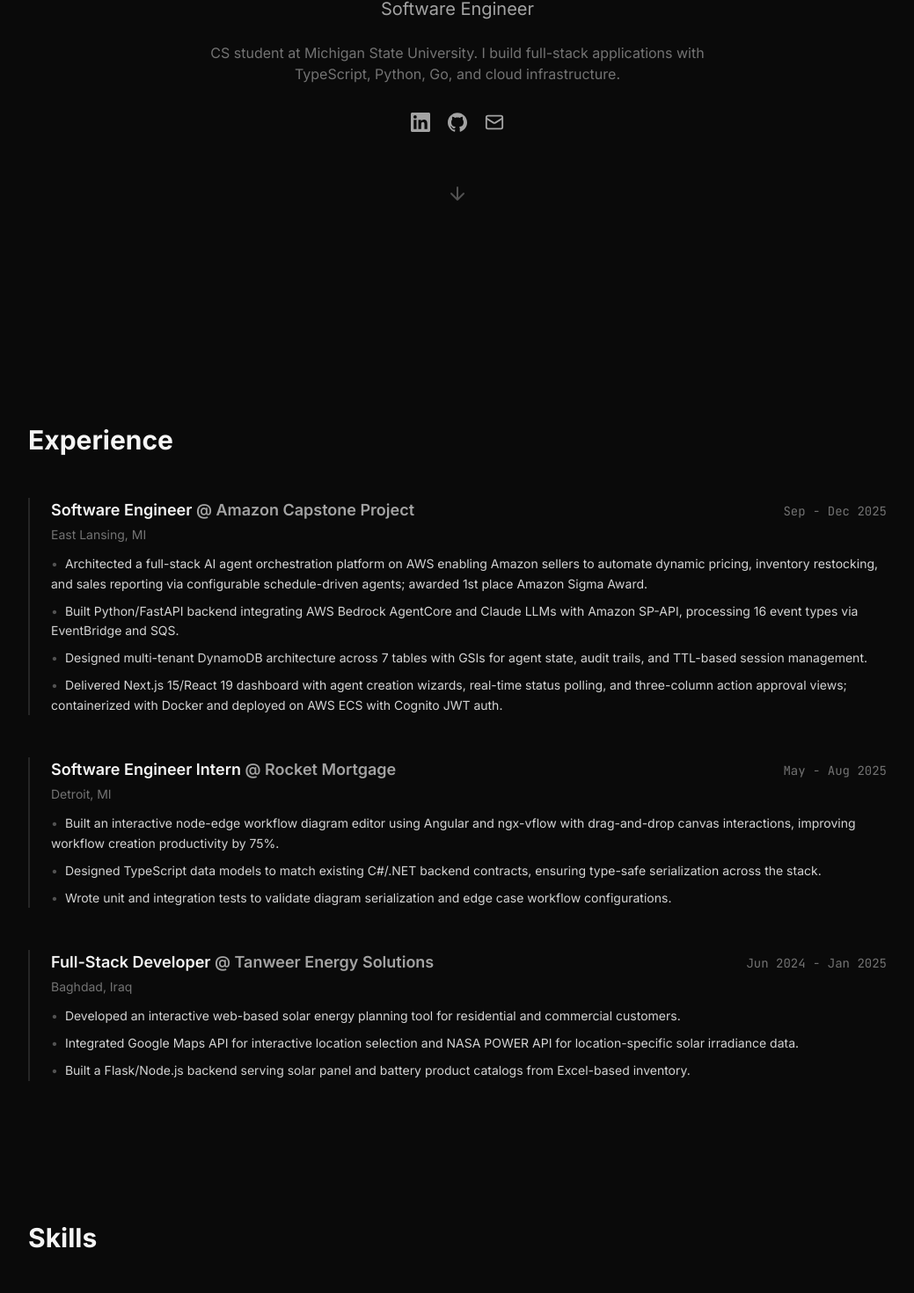
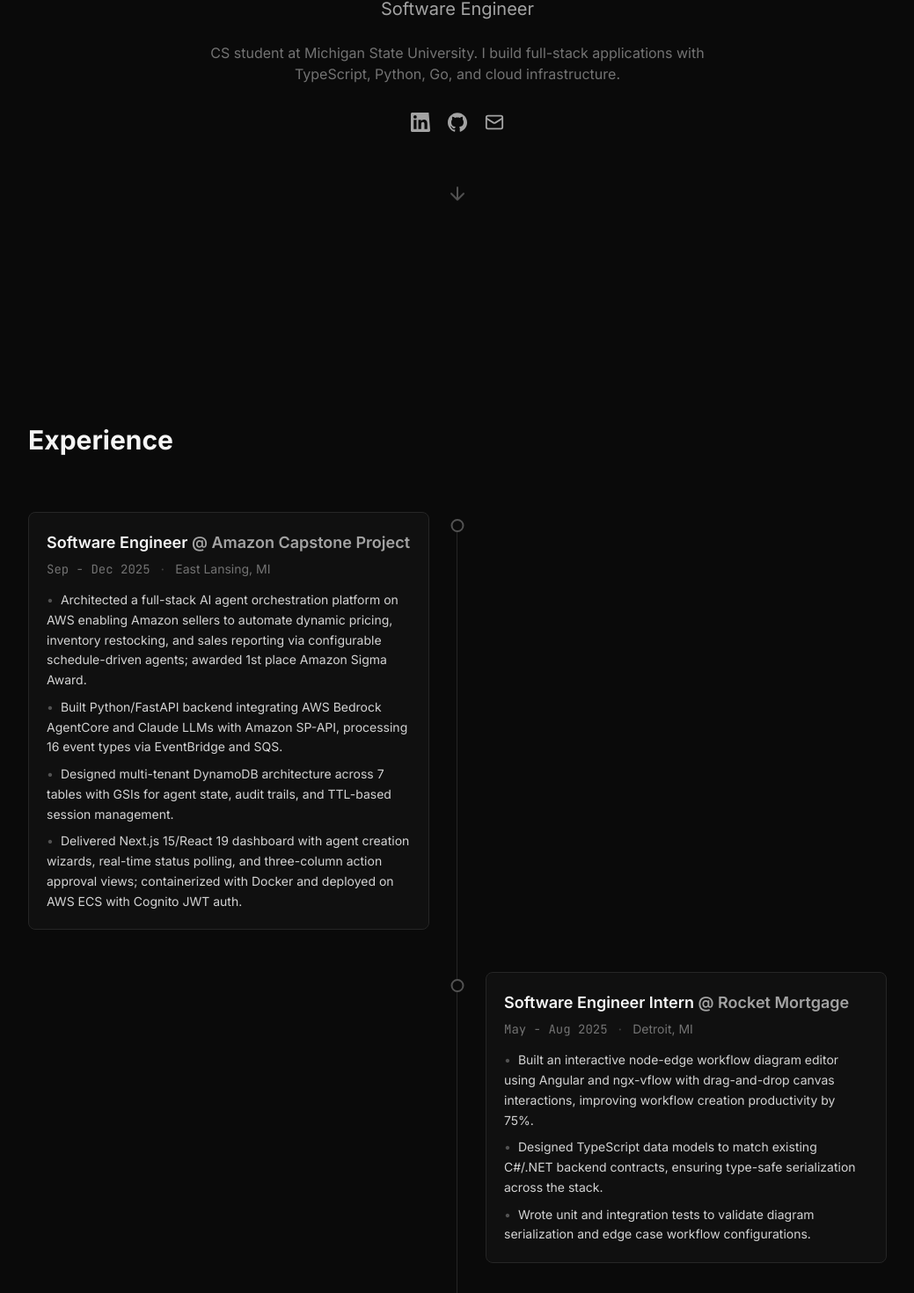
Before and after one commit to ziad-bakki/React-Portfolio, a Next.js app: page / in a window 1280 px wide. Shown: the part 398-1868 px from the top of the page at 88% size, without its empty margins (120-1159 px from the left). Built offline with nearby package versions, Linux system fonts and the light colour scheme.

Commit message:
added animations and changed the experiences section to a timeline

```diff
--- a/package.json
+++ b/package.json
@@ -9,6 +9,7 @@
     "lint": "next lint"
   },
   "dependencies": {
+    "motion": "^12.38.0",
     "next": "^15.1.6",
     "react": "^19.0.0",
     "react-dom": "^19.0.0"
--- a/src/components/ContactSection.tsx
+++ b/src/components/ContactSection.tsx
@@ -1,18 +1,30 @@
+"use client";
+
+import { motion } from "motion/react";
+
 export function ContactSection() {
   return (
     <section className="mx-auto max-w-5xl px-6 py-20">
-      <div className="rounded-xl border border-neutral-800 bg-neutral-900/50 p-10 text-center">
+      <motion.div
+        className="rounded-xl border border-neutral-800 bg-neutral-900/50 p-10 text-center"
+        initial={{ opacity: 0, y: 30 }}
+        whileInView={{ opacity: 1, y: 0 }}
+        viewport={{ once: true, margin: "-100px" }}
+        transition={{ duration: 0.5 }}
+      >
         <h2 className="mb-4 text-3xl font-bold">Get in Touch</h2>
         <p className="mb-6 text-neutral-400">
           I&apos;m always open to new opportunities and collaborations.
         </p>
-        <a
+        <motion.a
           href="mailto:bakkizia@msu.edu"
           className="inline-block rounded-lg bg-white px-6 py-3 text-sm font-medium text-neutral-950 transition-colors hover:bg-neutral-200"
+          whileHover={{ scale: 1.05 }}
+          whileTap={{ scale: 0.97 }}
         >
           bakkizia@msu.edu
-        </a>
-      </div>
+        </motion.a>
+      </motion.div>
     </section>
   );
 }
--- a/src/components/ExperienceSection.tsx
+++ b/src/components/ExperienceSection.tsx
@@ -1,3 +1,7 @@
+"use client";
+
+import { motion } from "motion/react";
+
 const experiences = [
   {
     role: "Software Engineer",
@@ -38,30 +42,90 @@
 export function ExperienceSection() {
   return (
     <section id="experience" className="mx-auto max-w-5xl px-6 py-20">
-      <h2 className="mb-12 text-3xl font-bold">Experience</h2>
-      <div className="space-y-12">
-        {experiences.map((exp) => (
-          <div key={exp.company} className="border-l-2 border-neutral-800 pl-6">
+      <motion.h2
+        className="mb-16 text-3xl font-bold"
+        initial={{ opacity: 0, y: 20 }}
+        whileInView={{ opacity: 1, y: 0 }}
+        viewport={{ once: true, margin: "-100px" }}
+        transition={{ duration: 0.5 }}
+      >
+        Experience
+      </motion.h2>
+
+      <div className="relative">
+        {/* Timeline vertical line */}
+        <div className="absolute left-[7px] top-2 bottom-2 w-px bg-neutral-800 sm:left-1/2 sm:-translate-x-px" />
+
+        {experiences.map((exp, index) => {
+          const isLeft = index % 2 === 0;
+
+          return (
+            <motion.div
+              key={exp.company}
+              className="relative mb-12 last:mb-0"
+              initial={{ opacity: 0, y: 40 }}
+              whileInView={{ opacity: 1, y: 0 }}
+              viewport={{ once: true, margin: "-50px" }}
+              transition={{ duration: 0.5, delay: index * 0.15 }}
+            >
+              {/* Timeline dot */}
+              <div className="absolute left-0 top-2 z-10 sm:left-1/2 sm:-translate-x-1/2">
+                <motion.div
+                  className="h-[15px] w-[15px] rounded-full border-2 border-neutral-600 bg-neutral-950"
+                  initial={{ scale: 0 }}
+                  whileInView={{ scale: 1 }}
+                  viewport={{ once: true }}
+                  transition={{
+                    duration: 0.3,
+                    delay: index * 0.15 + 0.2,
+                    type: "spring",
+                    stiffness: 300,
+                  }}
+                />
+              </div>
+
+              {/* Content card */}
+              <div
+                className={`ml-8 sm:ml-0 sm:w-[calc(50%-2rem)] ${
+                  isLeft ? "sm:mr-auto sm:pr-0" : "sm:ml-auto sm:pl-0"
+                }`}
+              >
+                <motion.div
+                  className="rounded-lg border border-neutral-800 bg-neutral-900/50 p-5"
+                  whileHover={{ borderColor: "rgb(82 82 82)" }}
+                  transition={{ duration: 0.2 }}
+                >
                   <div className="mb-1 flex flex-wrap items-baseline justify-between gap-2">
                     <h3 className="text-lg font-semibold">
                       {exp.role}{" "}
                       <span className="text-neutral-400">@ {exp.company}</span>
                     </h3>
+                  </div>
+                  <div className="mb-3 flex flex-wrap items-center gap-x-3 gap-y-1">
                     <span className="font-mono text-sm text-neutral-500">
                       {exp.period}
                     </span>
+                    <span className="text-neutral-700">&middot;</span>
+                    <span className="text-sm text-neutral-500">
+                      {exp.location}
+                    </span>
                   </div>
-            <p className="mb-3 text-sm text-neutral-500">{exp.location}</p>
                   <ul className="space-y-2">
                     {exp.bullets.map((bullet, i) => (
-                <li key={i} className="text-sm leading-relaxed text-neutral-300">
+                      <li
+                        key={i}
+                        className="text-sm leading-relaxed text-neutral-300"
+                      >
                         <span className="mr-2 text-neutral-600">&bull;</span>
                         {bullet}
                       </li>
                     ))}
                   </ul>
+                </motion.div>
               </div>
-        ))}
+            </motion.div>
+          );
+        })}
       </div>
     </section>
   );
--- a/src/components/HeroSection.tsx
+++ b/src/components/HeroSection.tsx
@@ -1,22 +1,51 @@
+"use client";
+
+import { motion } from "motion/react";
+
 export function HeroSection() {
   return (
     <section className="flex min-h-screen items-center justify-center px-6">
       <div className="max-w-3xl text-center">
         {/* Profile image placeholder — swap in your image later */}
-        <div className="mx-auto mb-8 h-32 w-32 rounded-full bg-neutral-800" />
+        <motion.div
+          className="mx-auto mb-8 h-32 w-32 rounded-full bg-neutral-800"
+          initial={{ scale: 0, opacity: 0 }}
+          animate={{ scale: 1, opacity: 1 }}
+          transition={{ duration: 0.5, type: "spring", stiffness: 200 }}
+        />
 
-        <h1 className="mb-4 text-5xl font-bold tracking-tight sm:text-6xl">
+        <motion.h1
+          className="mb-4 text-5xl font-bold tracking-tight sm:text-6xl"
+          initial={{ opacity: 0, y: 20 }}
+          animate={{ opacity: 1, y: 0 }}
+          transition={{ duration: 0.5, delay: 0.2 }}
+        >
           Ziad Bakki
-        </h1>
-        <p className="mb-6 text-xl text-neutral-400">
+        </motion.h1>
+        <motion.p
+          className="mb-6 text-xl text-neutral-400"
+          initial={{ opacity: 0, y: 20 }}
+          animate={{ opacity: 1, y: 0 }}
+          transition={{ duration: 0.5, delay: 0.35 }}
+        >
           Software Engineer
-        </p>
-        <p className="mx-auto max-w-xl text-neutral-500">
+        </motion.p>
+        <motion.p
+          className="mx-auto max-w-xl text-neutral-500"
+          initial={{ opacity: 0, y: 20 }}
+          animate={{ opacity: 1, y: 0 }}
+          transition={{ duration: 0.5, delay: 0.5 }}
+        >
           CS student at Michigan State University. I build full-stack
           applications with TypeScript, Python, Go, and cloud infrastructure.
-        </p>
+        </motion.p>
 
-        <div className="mt-8 flex justify-center gap-5">
+        <motion.div
+          className="mt-8 flex justify-center gap-5"
+          initial={{ opacity: 0 }}
+          animate={{ opacity: 1 }}
+          transition={{ duration: 0.5, delay: 0.65 }}
+        >
           <a
             href="https://linkedin.com/in/ziad-bakki"
             target="_blank"
@@ -25,7 +54,7 @@
             aria-label="LinkedIn"
           >
             <svg width="22" height="22" viewBox="0 0 24 24" fill="currentColor">
-              <path d="M20.447 20.452h-3.554v-5.569c0-1.328-.027-3.037-1.852-3.037-1.853 0-2.136 1.445-2.136 2.939v5.667H9.351V9h3.414v1.561h.046c.477-.9 1.637-1.85 3.37-1.85 3.601 0 4.267 2.37 4.267 5.455v6.286zM5.337 7.433a2.062 2.062 0 0 1-2.063-2.065 2.064 2.064 0 1 1 2.063 2.065zm1.782 13.019H3.555V9h3.564v11.452zM22.225 0H1.771C.792 0 0 .774 0 1.729v20.542C0 23.227.792 24 1.771 24h20.451C23.2 24 24 23.227 24 22.271V1.729C24 .774 23.2 0 22.222 0h.003z" />
+              <path d="M20.447 20.452h-3.554v-5.569c0-1.328-.027-3.037-1.852-3.037-1.853 0-2.136 1.445-2.136 2.939v5.667H9.351V9h3.414v1.561h.046c.477-.9 1.637-1.85 3.37-1.85 3.601 0 4.267 2.37 4.267 5.455v6.286zM5.337 7.433a2.062 2.062 0 0 1-2.063-2.065 2.064 2.064 0 1 1 2.063 2.065zm1.782 13.019H3.555V9h3.564v11.452zM22.225 0H1.771C.792 0 0 .774 0 1.729v20.542C0 23.227.792 24 1.771 24h20.451C23.2 24 24 23.227 24 22.222 0h.003z" />
             </svg>
           </a>
           <a
@@ -49,9 +78,14 @@
               <path d="m22 7-8.97 5.7a1.94 1.94 0 0 1-2.06 0L2 7" />
             </svg>
           </a>
-        </div>
+        </motion.div>
 
-        <div className="mt-16">
+        <motion.div
+          className="mt-16"
+          initial={{ opacity: 0 }}
+          animate={{ opacity: 1 }}
+          transition={{ duration: 0.5, delay: 0.8 }}
+        >
           <a
             href="#experience"
             className="inline-block animate-bounce text-neutral-600 transition-colors hover:text-neutral-400"
@@ -70,7 +104,7 @@
               <path d="M12 5v14M5 12l7 7 7-7" />
             </svg>
           </a>
-        </div>
+        </motion.div>
       </div>
     </section>
   );
--- a/src/components/SkillsSection.tsx
+++ b/src/components/SkillsSection.tsx
@@ -1,3 +1,7 @@
+"use client";
+
+import { motion } from "motion/react";
+
 const skillGroups = [
   {
     category: "Languages",
@@ -16,24 +20,49 @@
 export function SkillsSection() {
   return (
     <section className="mx-auto max-w-5xl px-6 py-20">
-      <h2 className="mb-12 text-3xl font-bold">Skills</h2>
+      <motion.h2
+        className="mb-12 text-3xl font-bold"
+        initial={{ opacity: 0, y: 20 }}
+        whileInView={{ opacity: 1, y: 0 }}
+        viewport={{ once: true, margin: "-100px" }}
+        transition={{ duration: 0.5 }}
+      >
+        Skills
+      </motion.h2>
       <div className="grid gap-8 sm:grid-cols-3">
-        {skillGroups.map((group) => (
-          <div key={group.category}>
+        {skillGroups.map((group, groupIndex) => (
+          <motion.div
+            key={group.category}
+            initial={{ opacity: 0, y: 30 }}
+            whileInView={{ opacity: 1, y: 0 }}
+            viewport={{ once: true, margin: "-50px" }}
+            transition={{ duration: 0.4, delay: groupIndex * 0.1 }}
+          >
             <h3 className="mb-4 font-mono text-sm font-semibold uppercase tracking-wider text-neutral-500">
               {group.category}
             </h3>
             <div className="flex flex-wrap gap-2">
-              {group.items.map((item) => (
-                <span
+              {group.items.map((item, itemIndex) => (
+                <motion.span
                   key={item}
                   className="rounded-md border border-neutral-800 bg-neutral-900 px-3 py-1.5 text-sm text-neutral-300"
+                  initial={{ opacity: 0, scale: 0.8 }}
+                  whileInView={{ opacity: 1, scale: 1 }}
+                  viewport={{ once: true }}
+                  transition={{
+                    duration: 0.3,
+                    delay: groupIndex * 0.1 + itemIndex * 0.05,
+                  }}
+                  whileHover={{
+                    scale: 1.05,
+                    borderColor: "rgb(115 115 115)",
+                  }}
                 >
                   {item}
-                </span>
+                </motion.span>
               ))}
             </div>
-          </div>
+          </motion.div>
         ))}
       </div>
     </section>
```
Also changed, not shown: 1 other file (tests, documents, lock files or other folders). Lines whose indentation alone changed are shown as unchanged.
